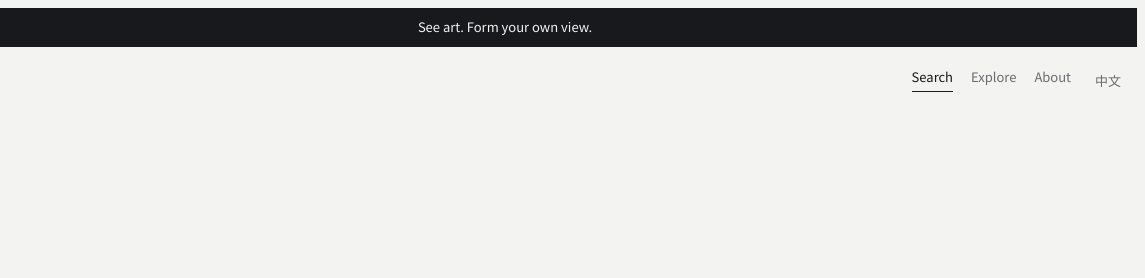
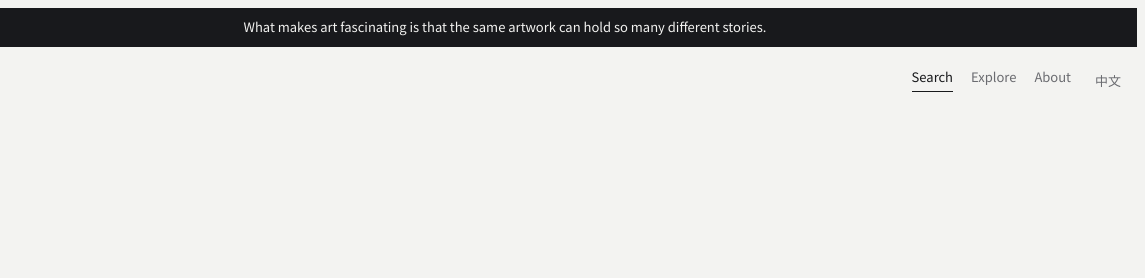
Before and after one commit to artitude-art/artitude-art.github.io, a plain HTML site: page index.html in a window 1280 px wide. Shown: the top 278 px of the page, 135-1280 px from the left. Drawn offline with nearby package versions, Linux system fonts and the light colour scheme; a web font is replaced by a local one.

Commit message:
New strip sentence

```diff
--- a/index.html
+++ b/index.html
@@ -492,7 +492,7 @@ html[data-lang="zh"] .en{display:none!important}
 .sitefoot span{display:block}
 </style>
 
-<div class="unoff"><span class="en">See art. Form your own view.</span><span class="zh">看見藝術，形成你自己的觀點。</span></div>
+<div class="unoff"><span class="en">What makes art fascinating is that the same artwork can hold so many different stories.</span><span class="zh">藝術迷人的地方，在於同一件作品，可以裝下許多不同的故事。</span></div>
 
 <header class="site pad2">
   <a class="logo-img" href="#"><img src="logo.svg" alt="藝見 ARTITUDE" width="160" height="48"></a>
@@ -500,7 +500,7 @@ html[data-lang="zh"] .en{display:none!important}
   <button class="mbtn" type="button" aria-expanded="false" aria-controls="mmenu" data-mopen>Menu</button>
 </header>
 <div class="mmenu" id="mmenu" role="dialog" aria-modal="true" aria-label="Menu" hidden>
-  <div class="unoff"><span class="en">See art. Form your own view.</span><span class="zh">看見藝術，形成你自己的觀點。</span></div>
+  <div class="unoff"><span class="en">What makes art fascinating is that the same artwork can hold so many different stories.</span><span class="zh">藝術迷人的地方，在於同一件作品，可以裝下許多不同的故事。</span></div>
   <div class="site pad2"><a class="logo-img" href="#" data-mclose><img src="logo.svg" alt="藝見 ARTITUDE" width="160" height="48"></a><button class="mbtn" type="button" data-mclose>Close</button></div>
   <nav class="mnav pad2" aria-label="Pages"><a href="#" data-page="home" data-mclose><span class="en">Search</span><span class="zh">搜尋</span><small>01</small></a><a href="#timeline" data-page="explore" data-mclose><span class="en">Explore</span><span class="zh">探索</span><small>02</small></a><a href="#about" data-page="about" data-mclose><span class="en">About</span><span class="zh">關於</span><small>03</small></a></nav>
   <p class="mlang pad2"><button class="langbtn" type="button" data-langtoggle><span class="en">中文版</span><span class="zh">English</span></button></p>
```
